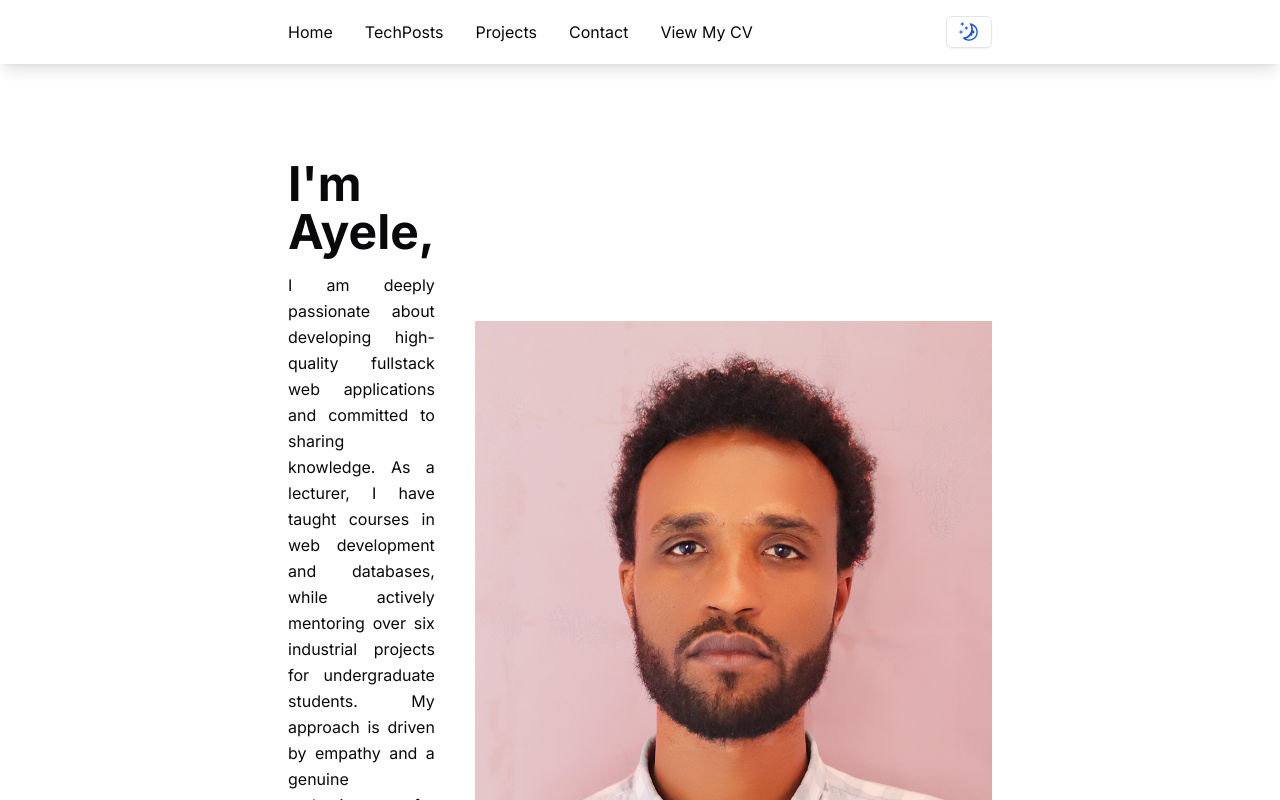
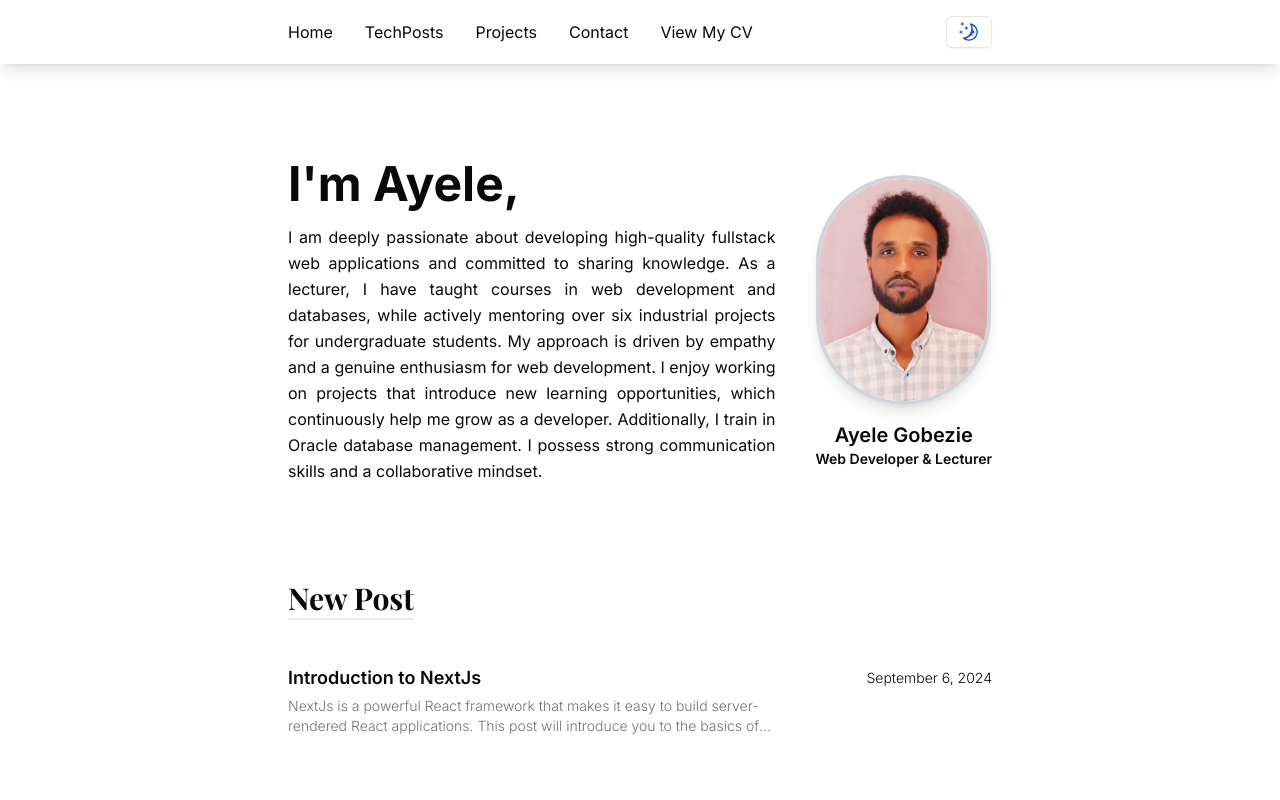
Before and after one commit to ayelegc/ayugobezie21, a Next.js app: page / in a window 1280 px wide. Shown: the top 800 px of the page. Built offline with nearby package versions, Linux system fonts and the light colour scheme; a web font is replaced by a local one.

Commit message:
rebuildifewfor deploy

```diff
--- a/components/contact-form.tsx
+++ b/components/contact-form.tsx
@@ -1,7 +1,6 @@
 'use client'
 
 import { z } from 'zod'
-import Link from 'next/link'
 import { toast } from 'sonner'
 import { SubmitHandler, useForm } from 'react-hook-form'
 import { zodResolver } from '@hookform/resolvers/zod'
--- a/components/introduction.tsx
+++ b/components/introduction.tsx
@@ -1,5 +1,5 @@
 import Image from 'next/image';
-import myImage from '/images/authors/AyeleG.jpg';
+import myImage from '../public/images/authors/AyeleG.jpg'; // Adjusted path
 
 
 export default function Intro() {
@@ -20,10 +20,14 @@ export default function Intro() {
       <div className='relative flex flex-col items-center'>
 
 
-      <div>
-      <img src="/images/authors/AyeleG.jpg" alt="Ayele G" />
-      <h1>Hello, I'm Ayele Gobezie</h1>
-    </div>
+        <Image
+          className='rounded-full border-4 border-gray-300 shadow-lg transform transition-transform duration-300 hover:scale-105 hover:rotate-3'
+          src={myImage}
+          alt='Ayele Gobezie'
+          width={175}
+          height={175}
+          priority
+        />
         <h2 className='mt-4 text-xl font-semibold text-black-800'>Ayele Gobezie</h2>
         <p className='text-sm font-semibold text-black-600'>Web Developer & Lecturer</p> {/* Optional subtitle */}
       </div>
--- a/emails/contactemail.tsx
+++ b/emails/contactemail.tsx
@@ -1,4 +1,3 @@
-import { Button, Html } from "@react-email/components";
 import * as React from "react";
 interface ContactFormEmailProps {
   name: string
```
